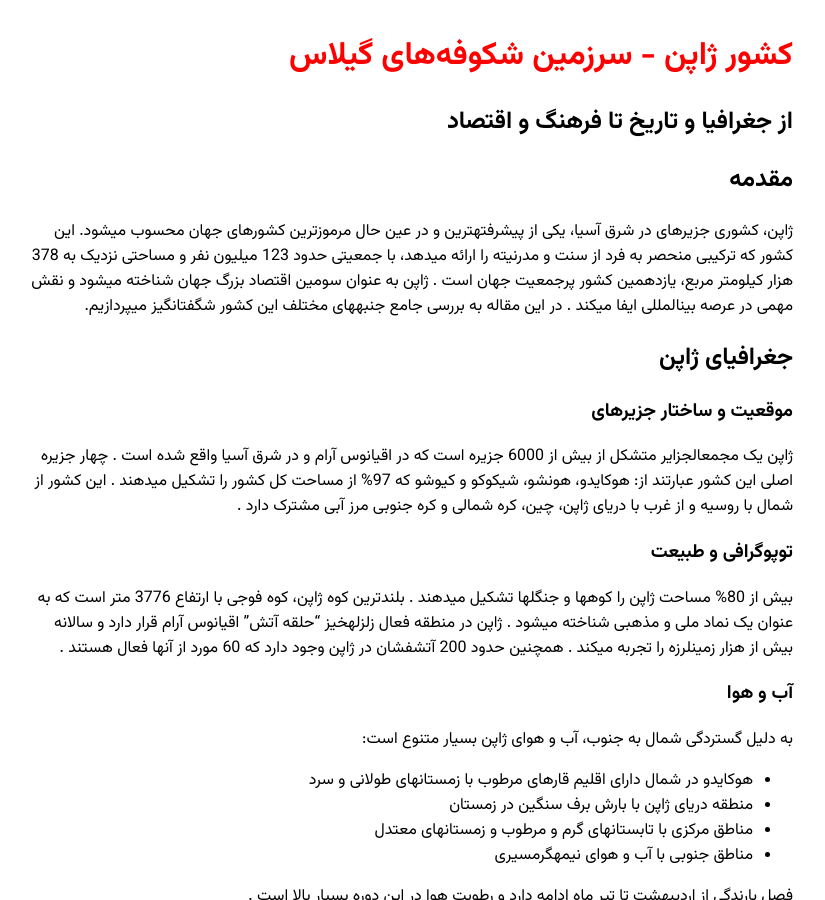
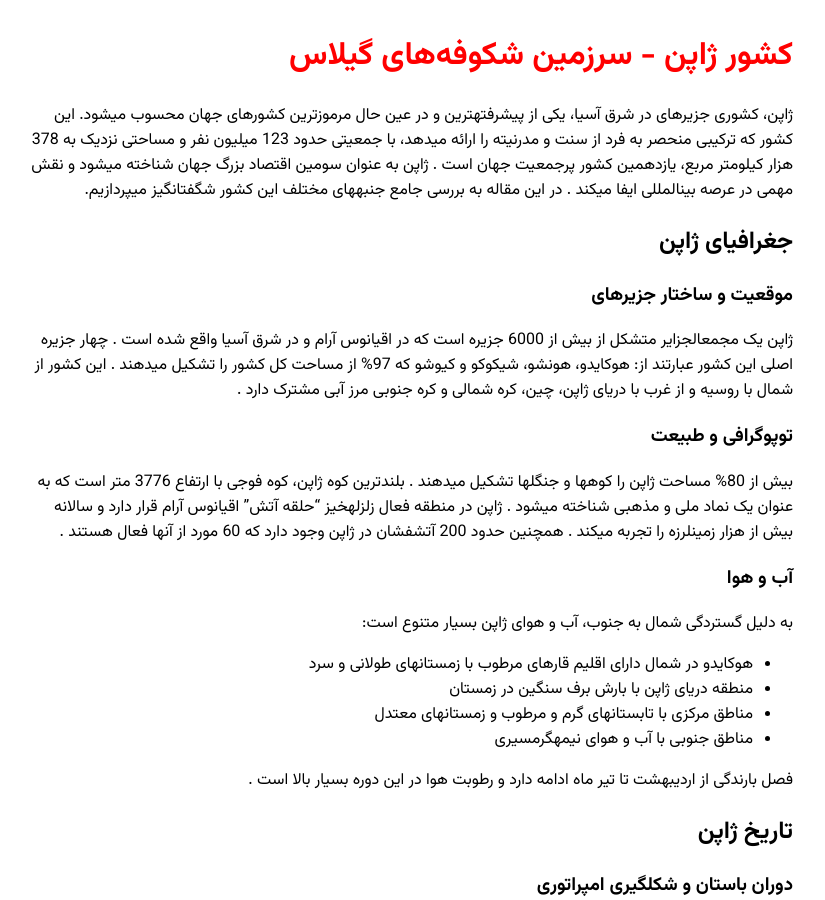
Before and after one commit to darkblog/darkblog.github.io, a Jekyll site: the page built from _posts/2025-6-28-13.md, in a window 1280 px wide and 900 px high. Shown: the whole window, without its empty margins (231-1056 px from the left). Built offline with Jekyll 4.4.1, drawn with Linux system fonts in a browser that asks for light colours.

Commit message:
Update and rename 2025-2-4-13.md to 2025-6-28-13.md

```diff
--- a/_posts/2025-2-4-13.md
+++ b/_posts/2025-6-28-13.md
@@ -2,10 +2,6 @@
 layout: post
 title: کشور ژاپن - سرزمین شکوفه‌های گیلاس
 ---
-
-## از جغرافیا و تاریخ تا فرهنگ و اقتصاد
-
-## مقدمه
 
 ژاپن، کشوری جزیرهای در شرق آسیا، یکی از پیشرفتهترین و در عین حال مرموزترین کشورهای جهان محسوب میشود. این کشور که ترکیبی منحصر به فرد از سنت و مدرنیته را ارائه میدهد، با جمعیتی حدود 123 میلیون نفر و مساحتی نزدیک به 378 هزار کیلومتر مربع، یازدهمین کشور پرجمعیت جهان است . ژاپن به عنوان سومین اقتصاد بزرگ جهان شناخته میشود و نقش مهمی در عرصه بینالمللی ایفا میکند . در این مقاله به بررسی جامع جنبههای مختلف این کشور شگفتانگیز میپردازیم.
 
```
